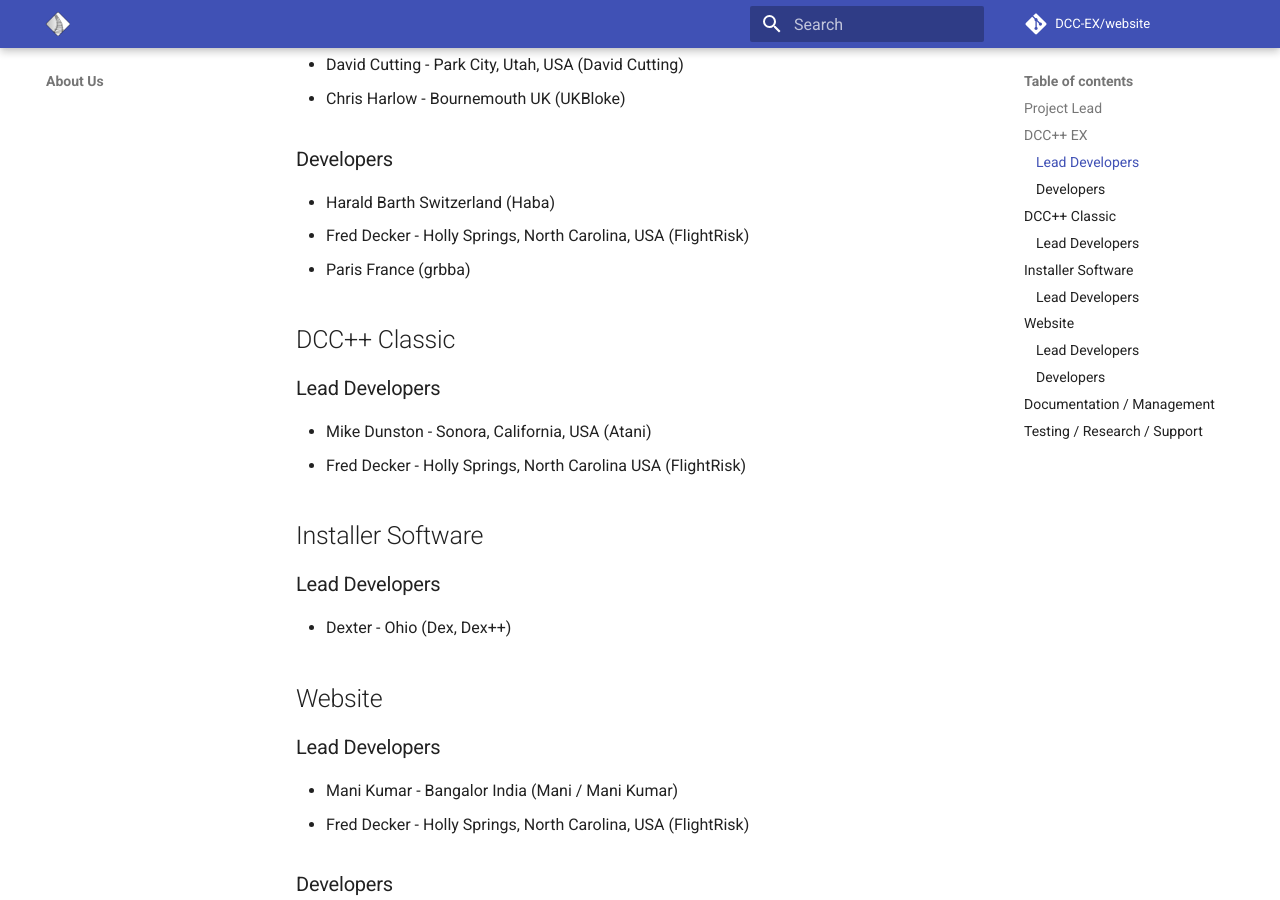
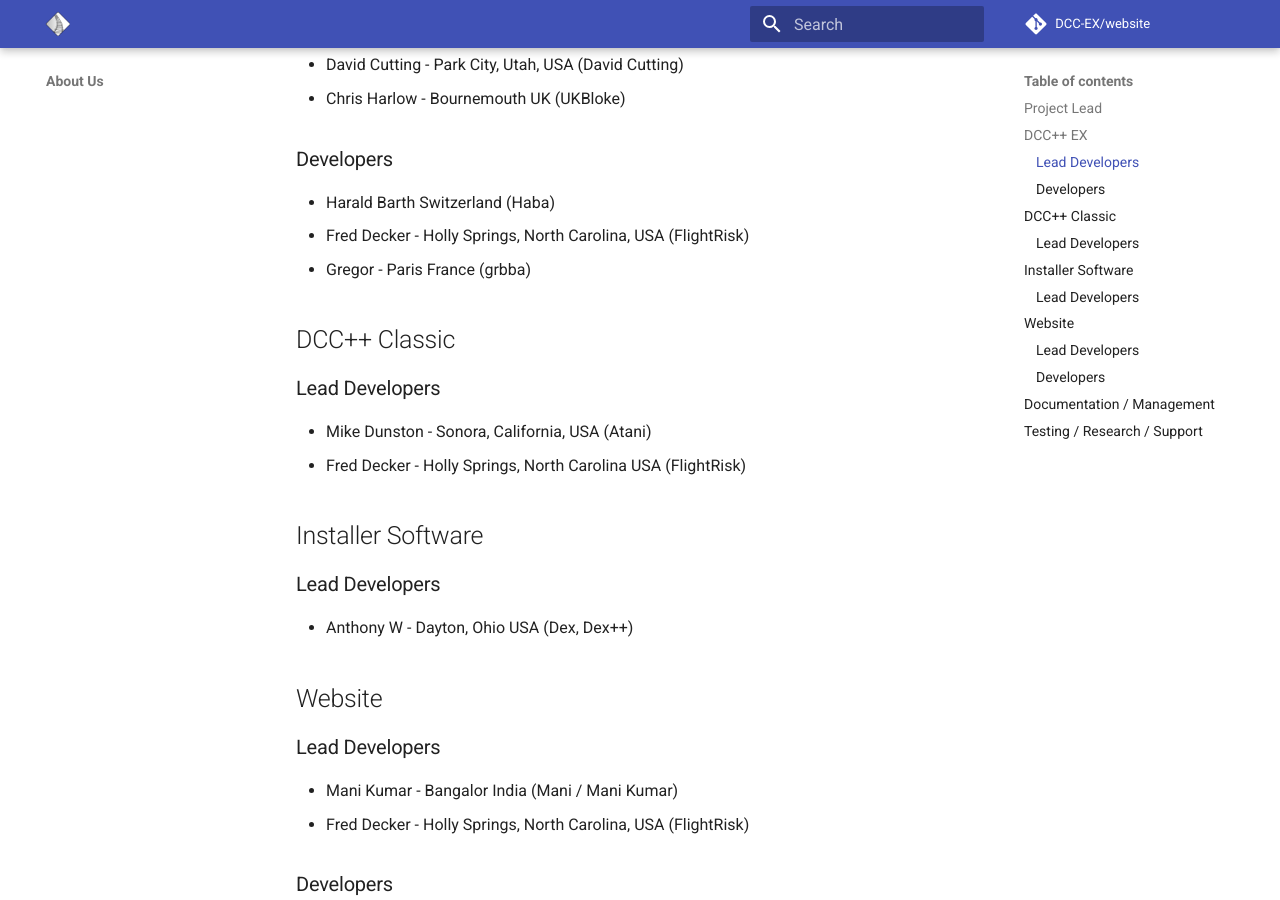
Before and after one commit to DCC-EX/website, an MkDocs documentation site: the page built from docs/about/about-us.md, in a window 1280 px wide and 900 px high, scrolled down 819 px. Built offline with MkDocs 1.6.1 and Material for MkDocs 9.7.7, drawn with Linux system fonts in a browser that asks for light colours; comment, search, counter and statistics services are not loaded.

Commit message:
Add names and home towns to credits

```diff
--- a/docs/about/about-us.md
+++ b/docs/about/about-us.md
@@ -29,7 +29,7 @@
 
 * Harald Barth Switzerland (Haba)
 * Fred Decker - Holly Springs, North Carolina, USA (FlightRisk)
-* Paris France (grbba)
+* Gregor - Paris France (grbba)
 
 ## DCC++ Classic
 
@@ -42,7 +42,7 @@
 
 ### Lead Developers
 
-* Dexter - Ohio (Dex, Dex++)
+* Anthony W - Dayton, Ohio USA (Dex, Dex++)
 
 ## Website
 
```
